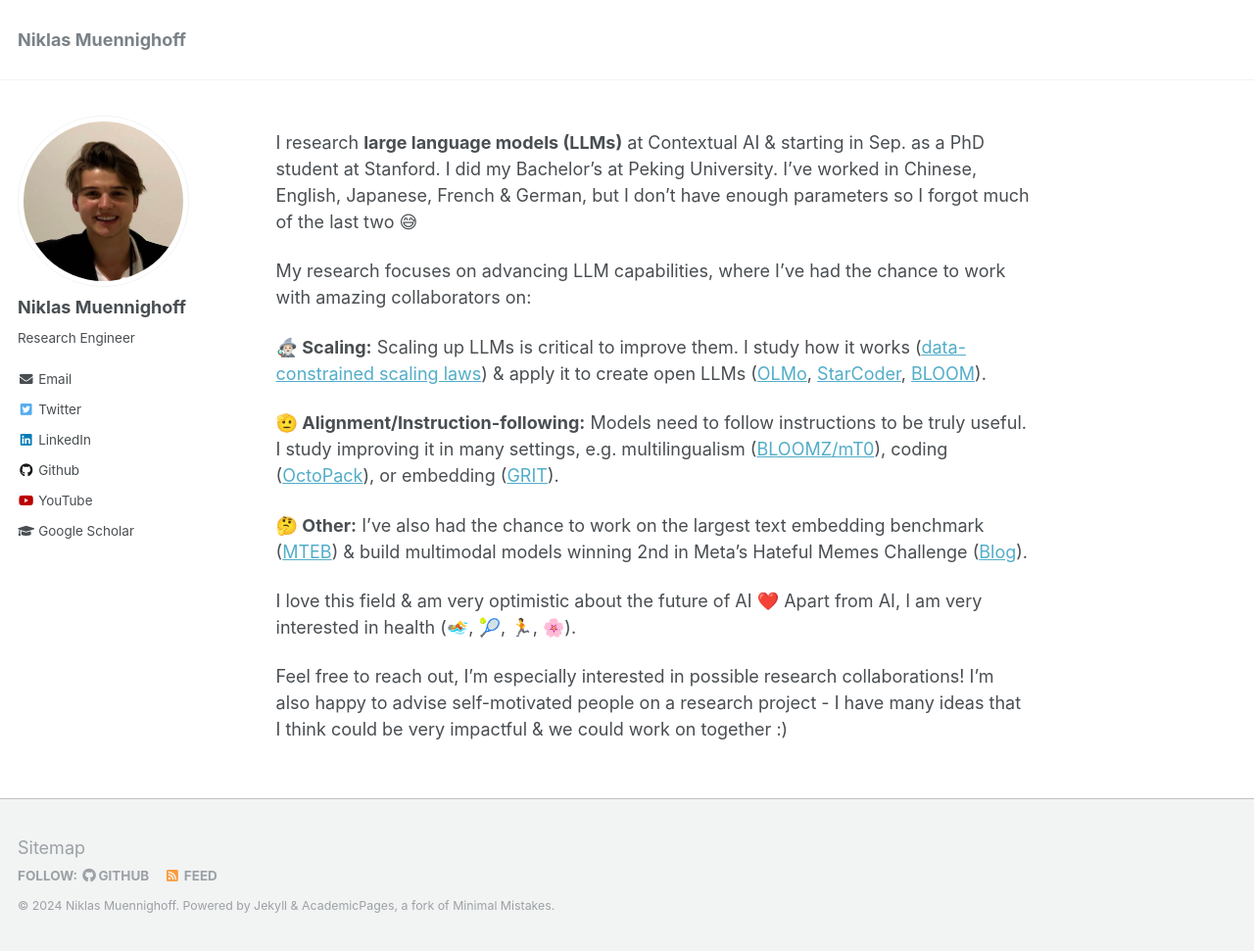
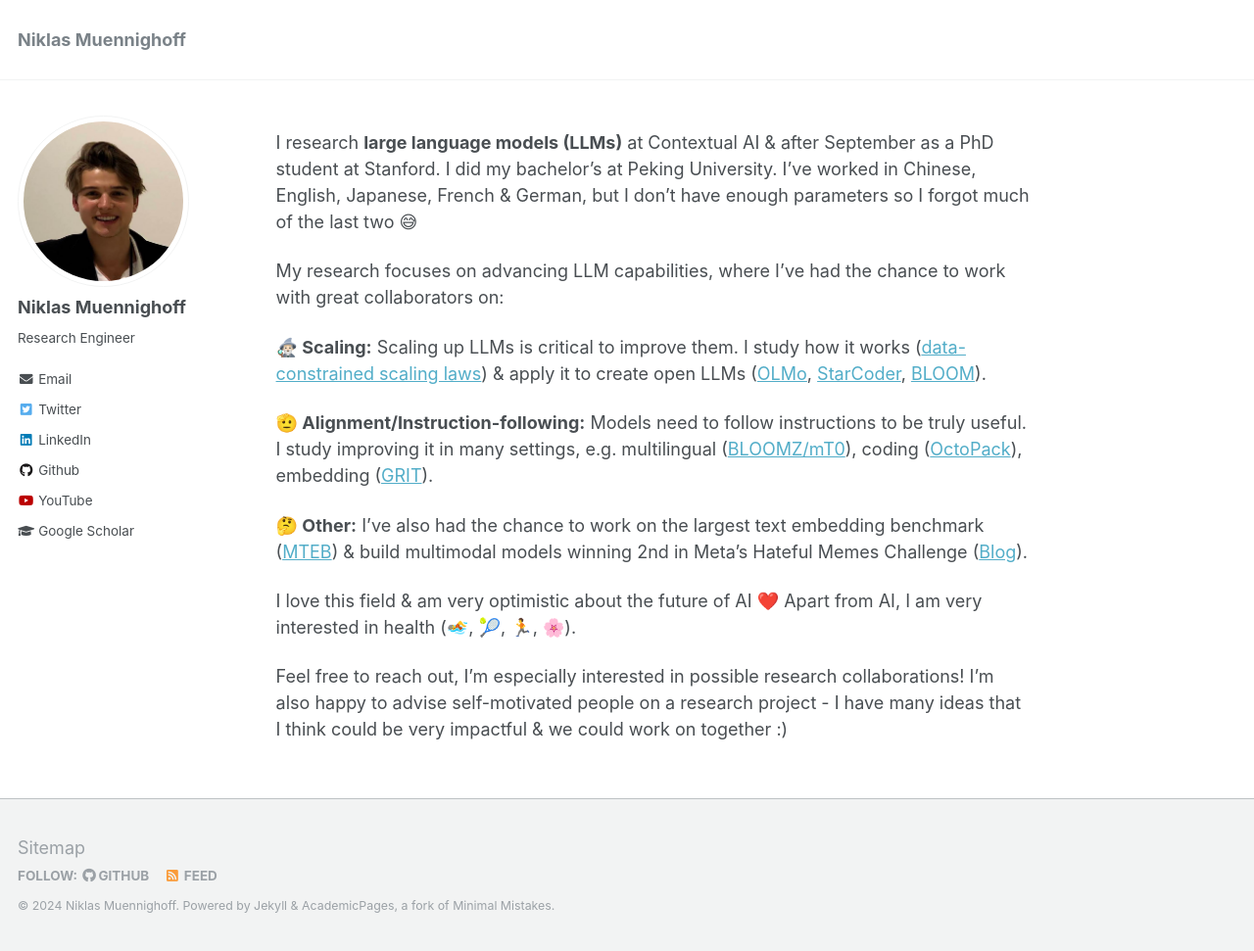
Before and after one commit to Muennighoff/Muennighoff.github.io, a Jekyll site: the page built from _pages/about.md, in a window 1280 px wide and 971 px high. Shown: the whole window at 98% size. Built offline with Jekyll 4.4.1, drawn with Linux system fonts in a browser that asks for light colours.

Commit message:
Update about.md

```diff
--- a/_pages/about.md
+++ b/_pages/about.md
@@ -9,13 +9,13 @@ redirect_from:
   - /about.html
 ---
 
-I research **large language models (LLMs)** at Contextual AI & starting in Sep. as a PhD student at Stanford. I did my Bachelor's at Peking University. I've worked in Chinese, English, Japanese, French & German, but I don't have enough parameters so I forgot much of the last two 😅
+I research **large language models (LLMs)** at Contextual AI & after September as a PhD student at Stanford. I did my bachelor's at Peking University. I've worked in Chinese, English, Japanese, French & German, but I don't have enough parameters so I forgot much of the last two 😅
 
-My research focuses on advancing LLM capabilities, where I've had the chance to work with amazing collaborators on:
+My research focuses on advancing LLM capabilities, where I've had the chance to work with great collaborators on:
 
 **🧙🏻‍♂️ Scaling:** Scaling up LLMs is critical to improve them. I study how it works ([data-constrained scaling laws](https://arxiv.org/abs/2305.16264)) & apply it to create open LLMs ([OLMo](https://arxiv.org/abs/2402.00838), [StarCoder](https://arxiv.org/abs/2305.06161), [BLOOM](https://arxiv.org/abs/2211.05100)).
 
-**🫡 Alignment/Instruction-following:** Models need to follow instructions to be truly useful. I study improving it in many settings, e.g. multilingualism ([BLOOMZ/mT0](https://arxiv.org/abs/2211.01786)), coding ([OctoPack](https://arxiv.org/abs/2308.07124)), or embedding ([GRIT](https://arxiv.org/abs/2402.09906)).
+**🫡 Alignment/Instruction-following:** Models need to follow instructions to be truly useful. I study improving it in many settings, e.g. multilingual ([BLOOMZ/mT0](https://arxiv.org/abs/2211.01786)), coding ([OctoPack](https://arxiv.org/abs/2308.07124)), embedding ([GRIT](https://arxiv.org/abs/2402.09906)).
 
 **🤔 Other:** I've also had the chance to work on the largest text embedding benchmark ([MTEB](https://arxiv.org/abs/2210.07316)) & build multimodal models winning 2nd in Meta's Hateful Memes Challenge ([Blog](https://ai.facebook.com/blog/hateful-memes-challenge-winners/)).
 
```
